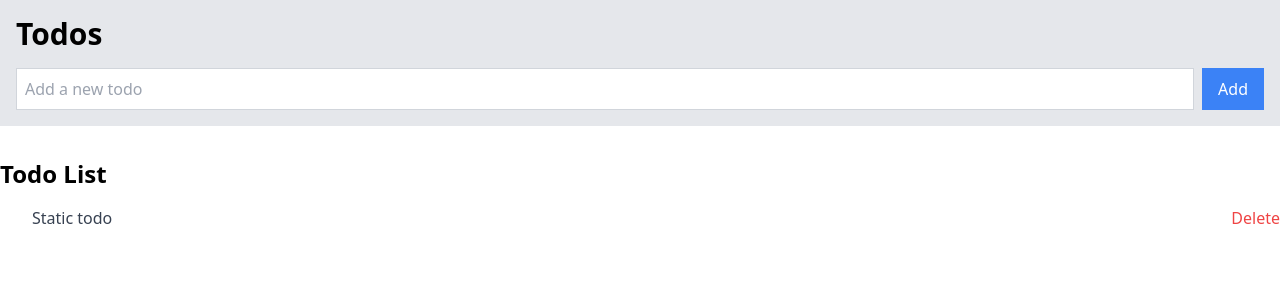
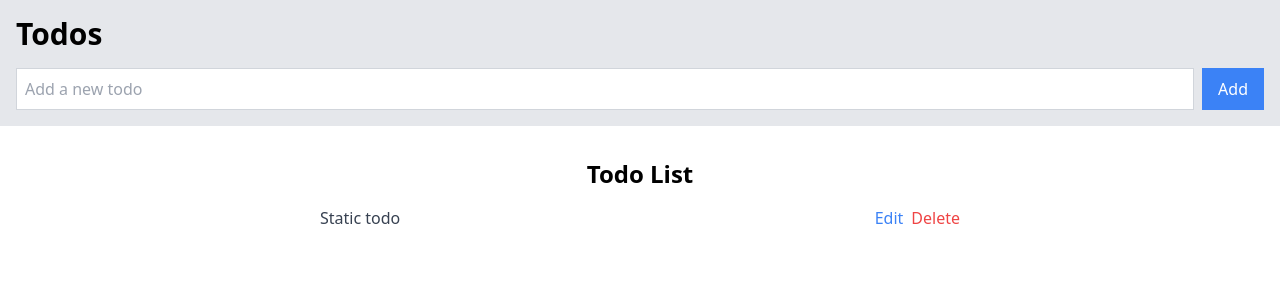
Before and after one commit to OXAYR/Crud-App-NextJs-v14, a Next.js app: page /todos in a window 1280 px wide. Shown: the top 300 px of the page. Built offline with nearby package versions, Linux system fonts and the light colour scheme.

Commit message:
Everything is working fine

```diff
--- a/src/app/todos/page.jsx
+++ b/src/app/todos/page.jsx
@@ -7,6 +7,7 @@ import "./styles.css";
 export default function TodosPage() {
 	const [newTodoText, setNewTodoText] = useState("");
 	const [todos, setTodos] = useState([]);
+	const [editingTodoId, setEditingTodoId] = useState(null);
 
 	useEffect(() => {
 		const fetchData = async () => {
@@ -44,6 +45,20 @@ export default function TodosPage() {
 		}
 	};
 
+	const handleEditTodo = async (id, newText) => {
+		try {
+			await axios.patch(`/todos/api/${id}`, { text: newText });
+			setTodos((prevTodos) =>
+				prevTodos.map((todo) =>
+					todo.id === id ? { ...todo, text: newText } : todo
+				)
+			);
+			setEditingTodoId(null);
+		} catch (error) {
+			console.error("Error editing todo:", error);
+		}
+	};
+
 	return (
 		<>
 			<div className="bg-gray-200 p-4">
@@ -64,22 +79,49 @@ export default function TodosPage() {
 					</button>
 				</div>
 			</div>
-			<div className="mt-8">
+			<div className="mt-8 flex flex-col items-center">
 				<h1 className="text-2xl font-semibold mb-4">Todo List</h1>
 				{todos.length > 0 ? (
-					<ul className="list-disc pl-8">
+					<ul className="list-disc w-2/4">
 						{todos.map((todo) => (
 							<li
 								key={todo.id}
 								className="text-gray-700 flex items-center justify-between"
 							>
+								{editingTodoId === todo.id ? (
+									<>
+										<input
+											type="text"
+											value={newTodoText}
+											onChange={(e) => setNewTodoText(e.target.value)}
+											className="border border-gray-300 p-2 flex-grow"
+										/>
+										<button
+											onClick={() => handleEditTodo(todo.id, newTodoText)}
+											className="bg-green-500 text-white px-2 py-1 mr-4"
+										>
+											Save
+										</button>
+									</>
+								) : (
+									<>
 										{todo.text}
+										<div>
+											<button
+												onClick={() => setEditingTodoId(todo.id)}
+												className="text-blue-500 mx-2"
+											>
+												Edit
+											</button>
 											<button
 												onClick={() => handleDeleteTodo(todo.id)}
 												className="text-red-500"
 											>
 												Delete
 											</button>
+										</div>
+									</>
+								)}
 							</li>
 						))}
 					</ul>
```
Lines whose indentation alone changed are shown as unchanged.
